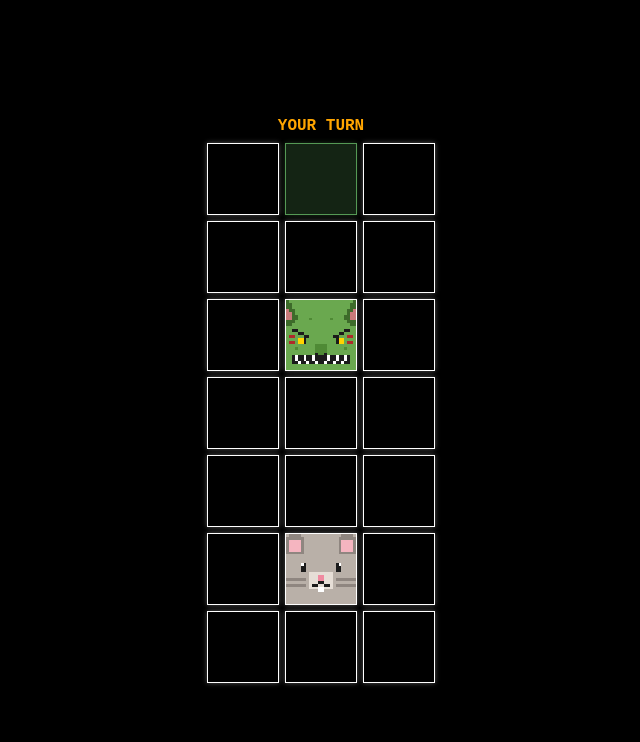
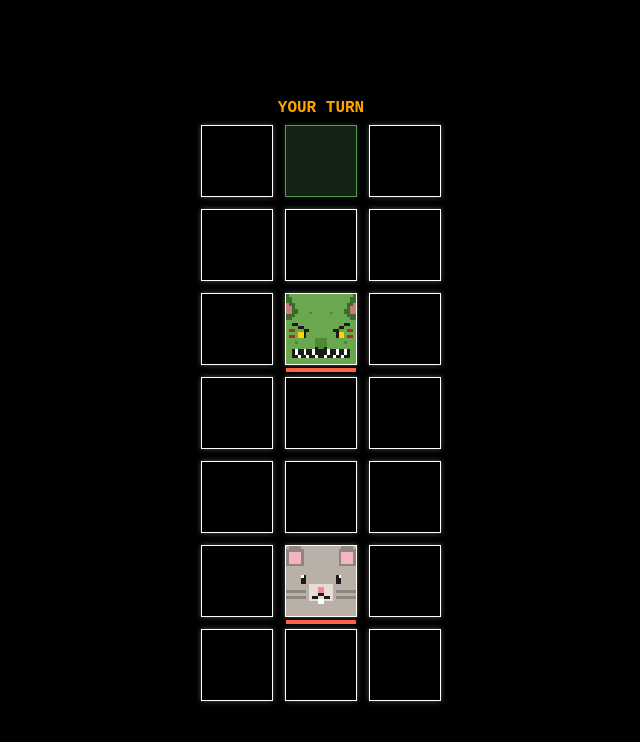
Before and after one commit to NotTimTam/goblex, a plain HTML site: page index.html in a window 1280 px wide. Shown: the whole page, without its empty margins (319-959 px from the left). Drawn offline with Linux system fonts and the light colour scheme.

Commit message:
Add healthbars

```diff
--- a/assets/classes/Creature.js
+++ b/assets/classes/Creature.js
@@ -86,7 +86,7 @@ export default class Creature {
         return healthbar;
       })();
 
-    healthbar.children[0].style.width = `${this.health / this.maxHealth}%`;
+    healthbar.children[0].style.width = `${(this.health / this.maxHealth) * 100}%`;
   }
 
   graphic() {
--- a/index.css
+++ b/index.css
@@ -57,7 +57,7 @@ div.board {
   max-height: 100%;
 
   display: grid;
-  gap: 6px;
+  gap: 12px;
 
   align-items: center;
   align-content: center;
@@ -84,6 +84,8 @@ div.board button.tile {
   background-repeat: no-repeat;
 
   image-rendering: pixelated;
+
+  position: relative;
 }
 
 div.board button.tile[type="animal"] {
@@ -121,6 +123,29 @@ div.board button.tile[dead] {
   opacity: 0.5;
 }
 
+div.board button.tile div.healthbar {
+  position: absolute;
+
+  bottom: -8px;
+  left: 0;
+
+  width: 100%;
+  height: 4px;
+
+  background-color: #ffffff2c;
+}
+
+div.board button.tile div.healthbar span.inner {
+  height: 100%;
+  width: 100%;
+
+  display: block;
+
+  transition: width 0.33333s ease-in-out;
+
+  background-color: tomato;
+}
+
 footer.logs {
   position: absolute;
   bottom: 0;
```
